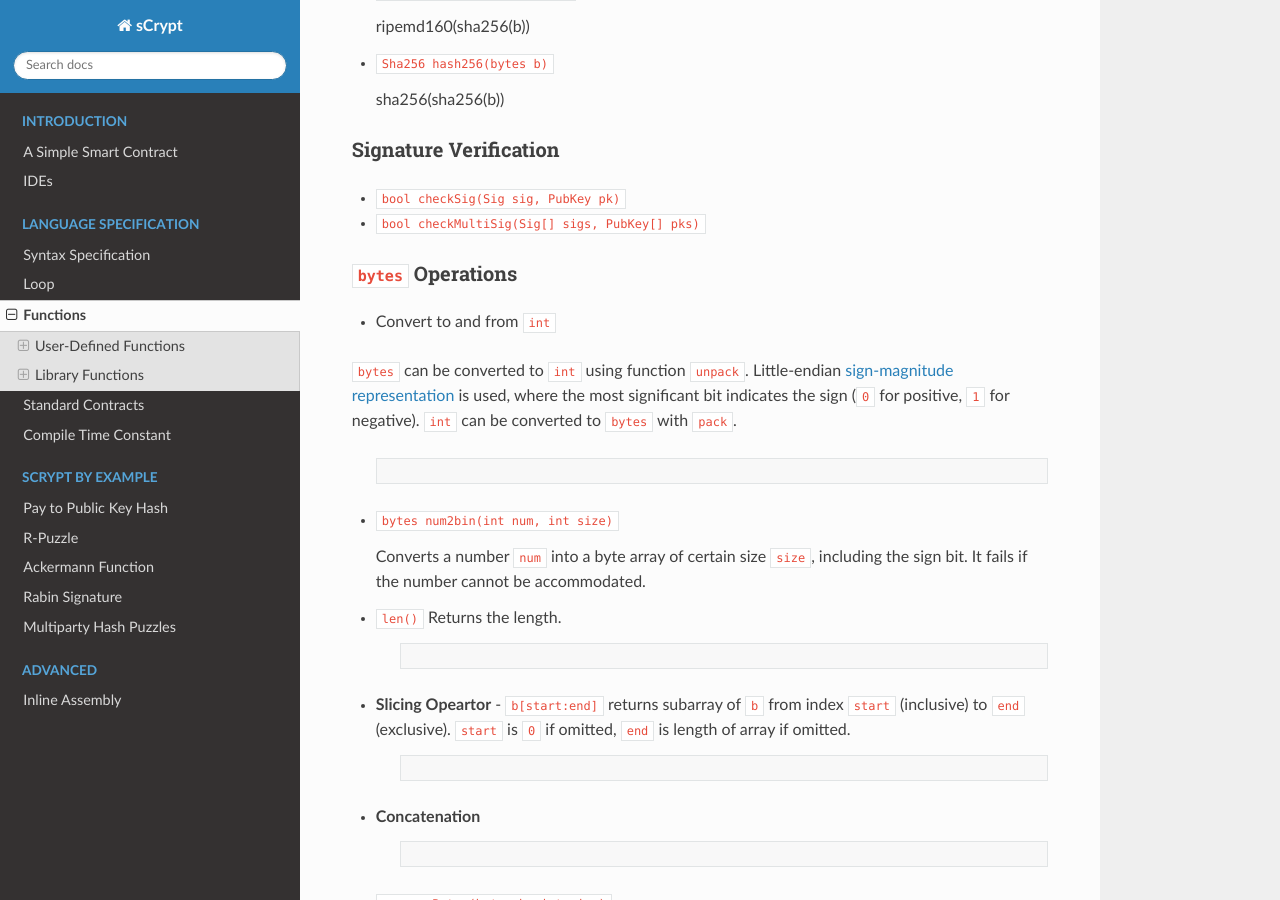
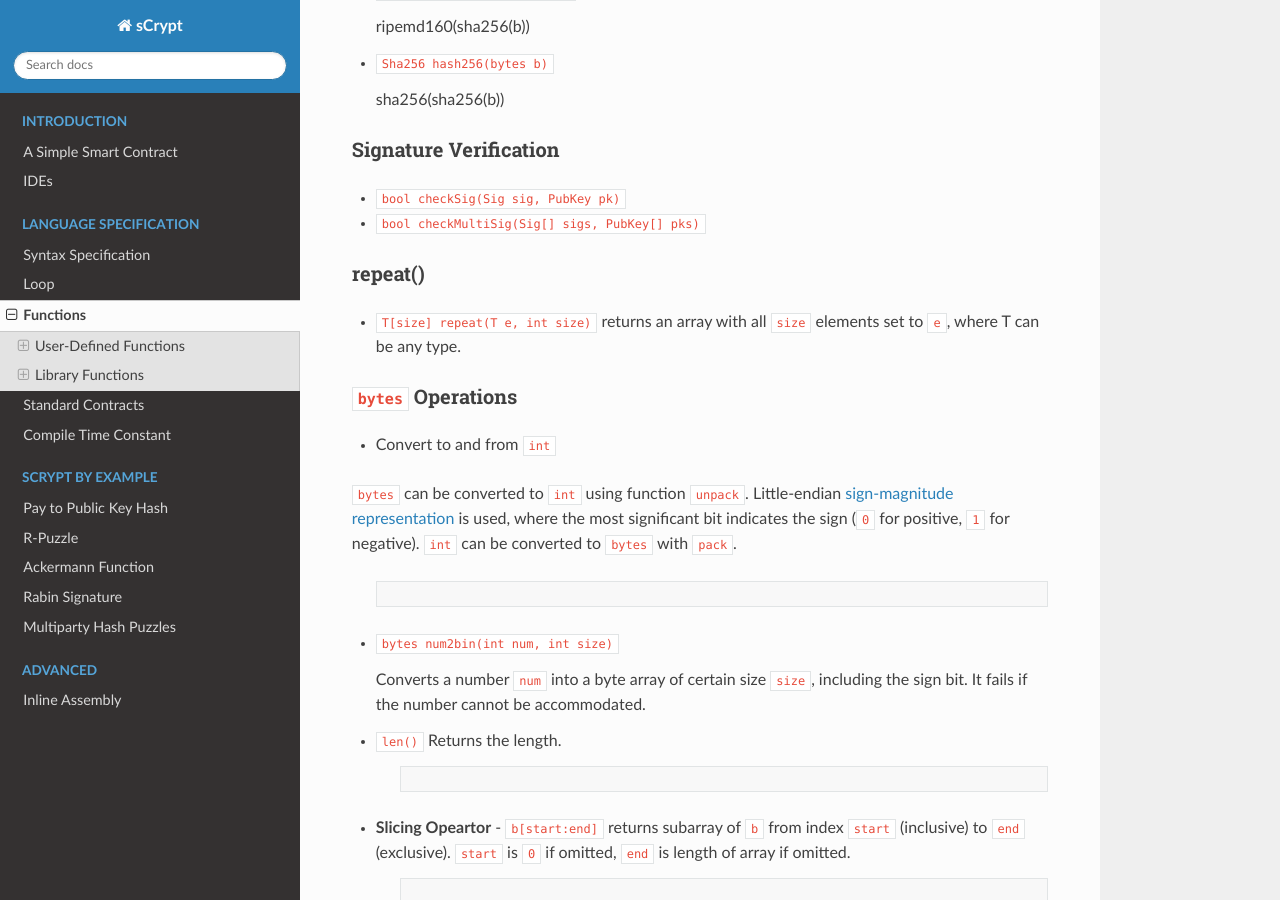
Before and after one commit to sCrypt-Inc/specification, a Sphinx documentation site: the page built from docs/functions.rst, in a window 1280 px wide and 900 px high, scrolled down 1650 px. Built offline with Sphinx 7.4.7 and the Read the Docs theme 2.0.0, drawn with Linux system fonts in a browser that asks for light colours.

Commit message:
add repeat() in function section

```diff
--- a/docs/functions.rst
+++ b/docs/functions.rst
@@ -129,6 +129,11 @@ Signature Verification
 * ``bool checkSig(Sig sig, PubKey pk)``
 * ``bool checkMultiSig(Sig[] sigs, PubKey[] pks)``
 
+repeat()
+--------
+* ``T[size] repeat(T e, int size)``
+  returns an array with all ``size`` elements set to ``e``, where T can be any type.
+
 ``bytes`` Operations
 --------------------
 * Convert to and from ``int``
```
